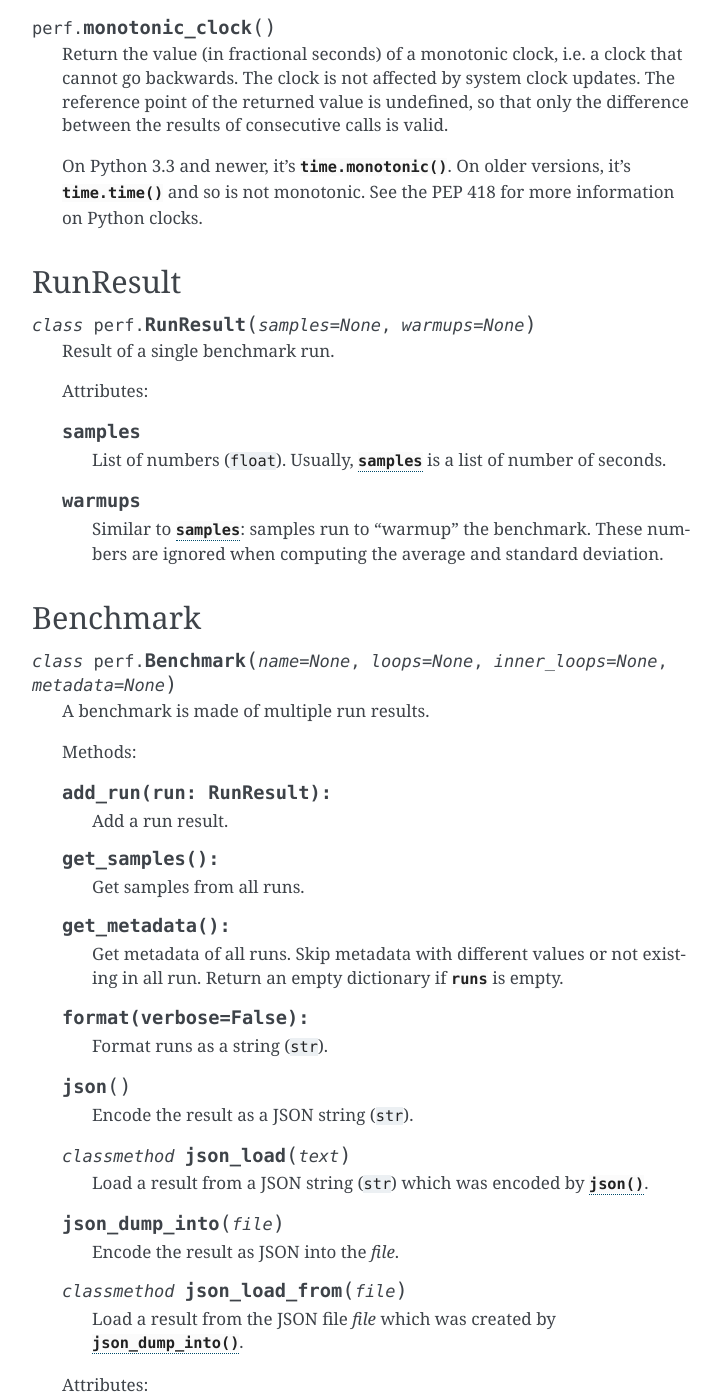
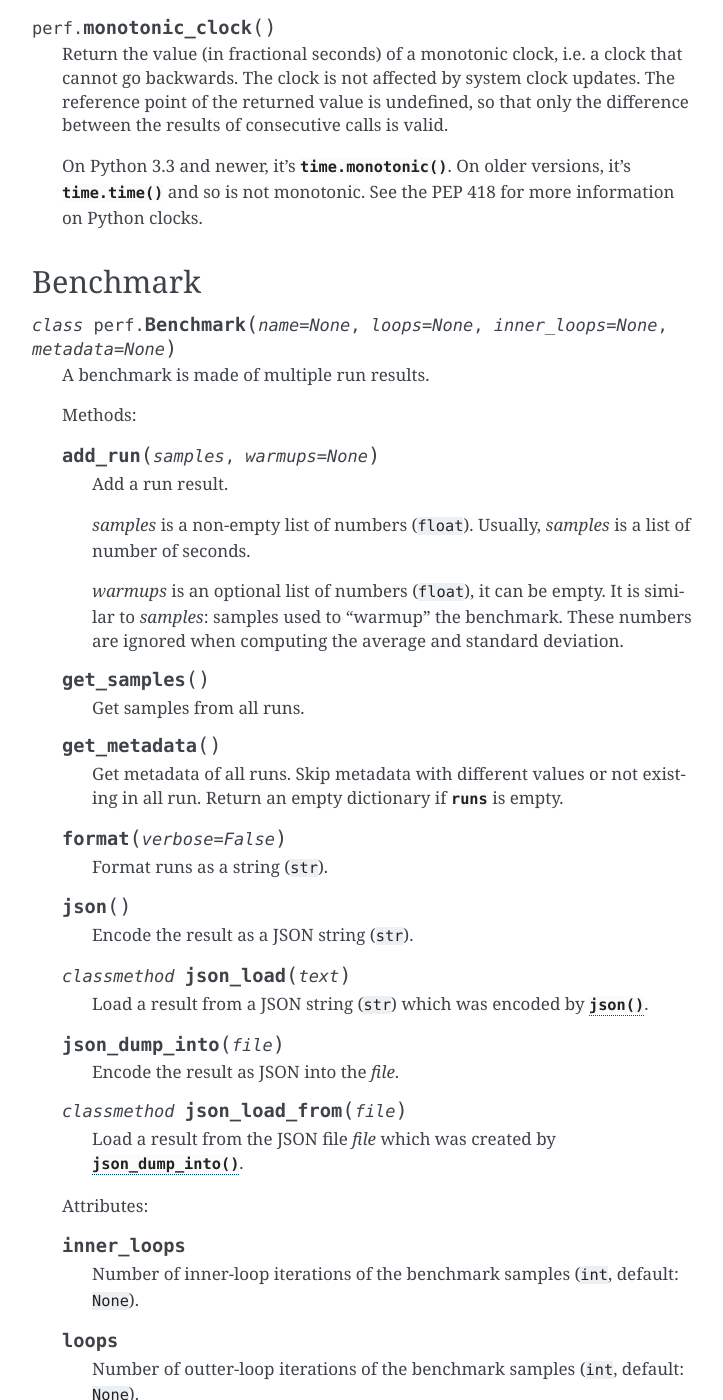
Before and after one commit to psf/pyperf, a Sphinx documentation site: the page built from doc/api.rst, in a window 1280 px wide and 1400 px high, scrolled down 2604 px. Shown: the whole window, without its empty margins (388-1111 px from the left). Built offline with Sphinx 7.4.7, drawn with Linux system fonts in a browser that asks for light colours; some of the changed text lies outside the part shown.

Commit message:
Make RunResult private
* add_run() now expects samples and warmups lists

```diff
--- a/doc/api.rst
+++ b/doc/api.rst
@@ -141,26 +141,6 @@ Clocks
    information on Python clocks.
 
 
-RunResult
----------
-
-.. class:: perf.RunResult(samples=None, warmups=None)
-
-   Result of a single benchmark run.
-
-   Attributes:
-
-   .. attribute:: samples
-
-      List of numbers (``float``). Usually, :attr:`samples` is a list of number
-      of seconds.
-
-   .. attribute:: warmups
-
-      Similar to :attr:`samples`: samples run to "warmup" the benchmark. These
-      numbers are ignored when computing the average and standard deviation.
-
-
 Benchmark
 ---------
 
@@ -170,20 +150,27 @@ Benchmark
 
    Methods:
 
-   .. method:: add_run(run: RunResult):
+   .. method:: add_run(samples, warmups=None)
 
       Add a run result.
 
-   .. method:: get_samples():
+      *samples* is a non-empty list of numbers (``float``). Usually, *samples*
+      is a list of number of seconds.
+
+      *warmups* is an optional list of numbers (``float``), it can be empty. It
+      is similar to *samples*: samples used to "warmup" the benchmark. These
+      numbers are ignored when computing the average and standard deviation.
+
+   .. method:: get_samples()
 
       Get samples from all runs.
 
-   .. method:: get_metadata():
+   .. method:: get_metadata()
 
       Get metadata of all runs. Skip metadata with different values or not
       existing in all run. Return an empty dictionary if :attr:`runs` is empty.
 
-   .. method:: format(verbose=False):
+   .. method:: format(verbose=False)
 
       Format runs as a string (``str``).
 
@@ -236,7 +223,7 @@ TextRunner
 
    *name* is the name of the benchmark.
 
-   *metadata* is passed to the :class:`~perf.RunResult` constructor: see
+   *metadata* is passed to the :class:`~perf.Benchmark` constructor: see
    :ref:`Metadata <metadata>`.
 
    *nsample*, *nwarmup* and *nprocess* are the default number of samples,
@@ -310,8 +297,7 @@ TextRunner
       Number of inner-loops of the *sample_func* of :meth:`bench_sample_func`.
       This number is compute the final sample from the result of *sample_func*.
 
-      The value is copied to the ``inner_loops`` metadata of created
-      :class:`~perf.RunResult` results.
+      The value is is passed to the :class:`~perf.Benchmark` constructor.
 
    .. attribute:: prepare_subprocess_args
 
--- a/doc/changelog.rst
+++ b/doc/changelog.rst
@@ -12,7 +12,7 @@ Changelog
   - Emit a warning or an error in english if the standard deviation is larger
     than 10% and/or the shortest sample is shorter than 1 ms
   - Emit a warning or an error if the shortest sample took less than 1 ms
-  - Move metadata from :class:`perf.RunResult` to :class:`perf.Benchmark`
+  - Move metadata from ``RunResult`` to :class:`perf.Benchmark`
   - New :attr:`perf.Benchmark.loops` and :attr:`perf.Benchmark.inner_loops`
     attributes (they were previously stored in metadata).
   - :attr:`perf.Benchmark.runs` becomes private.
@@ -37,7 +37,7 @@ Changelog
     into subpages.
   - Add metadata ``cpu_affinity``
   - Add :func:`perf.is_significant` function
-  - Move metadata from :class:`~perf.Benchmark` to :class:`~perf.RunResult`
+  - Move metadata from :class:`~perf.Benchmark` to ``RunResult``
   - Rename the ``Results`` class to :class:`~perf.Benchmark`
   - Add :attr:`~perf.text_runner.TextRunner.inner_loops` attribute to
     :class:`~perf.text_runner.TextRunner`, used for microbenchmarks when an
```
Also changed, not shown: perf/__init__.py (+19 -21 lines), 5 other files.
